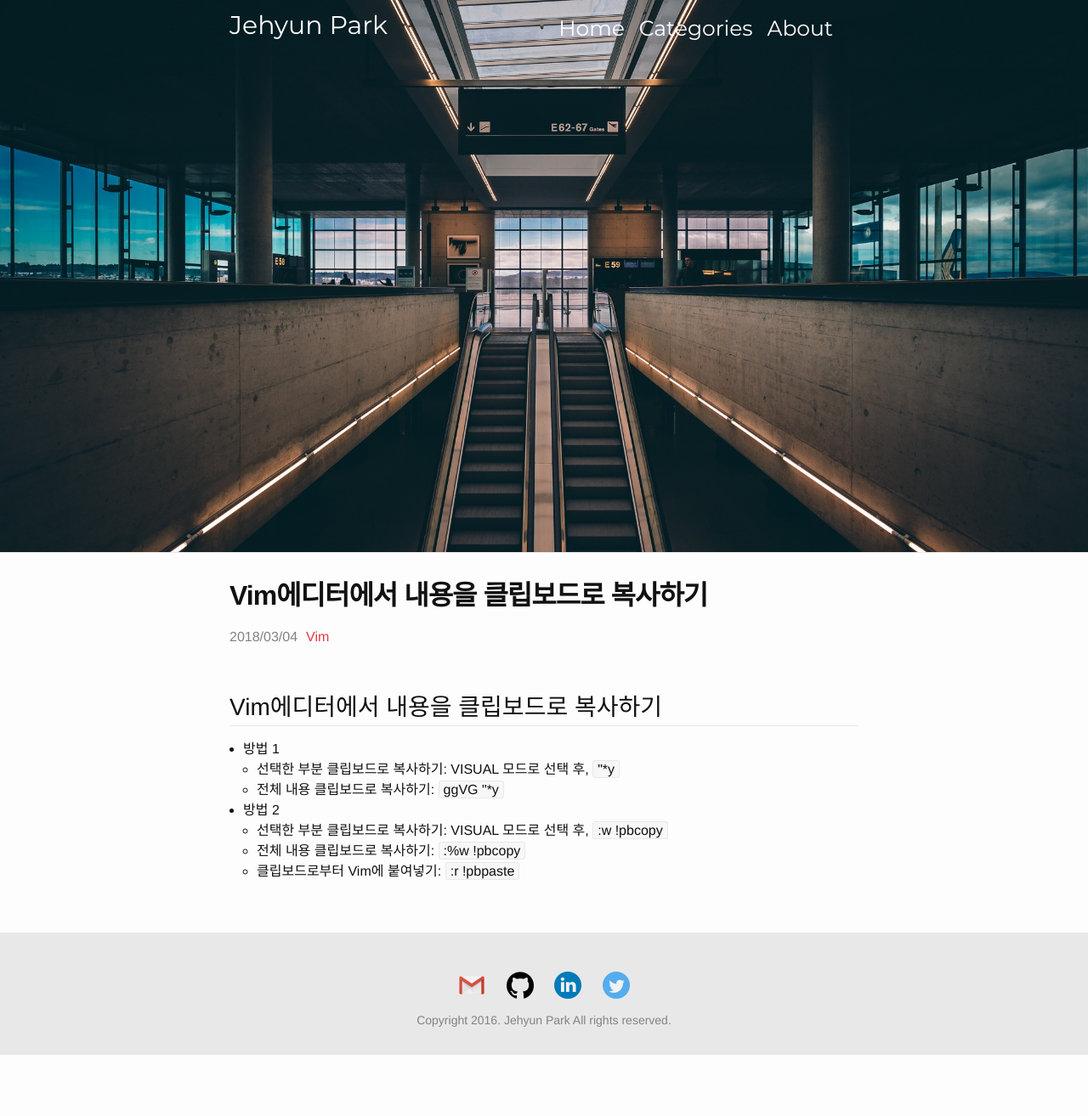
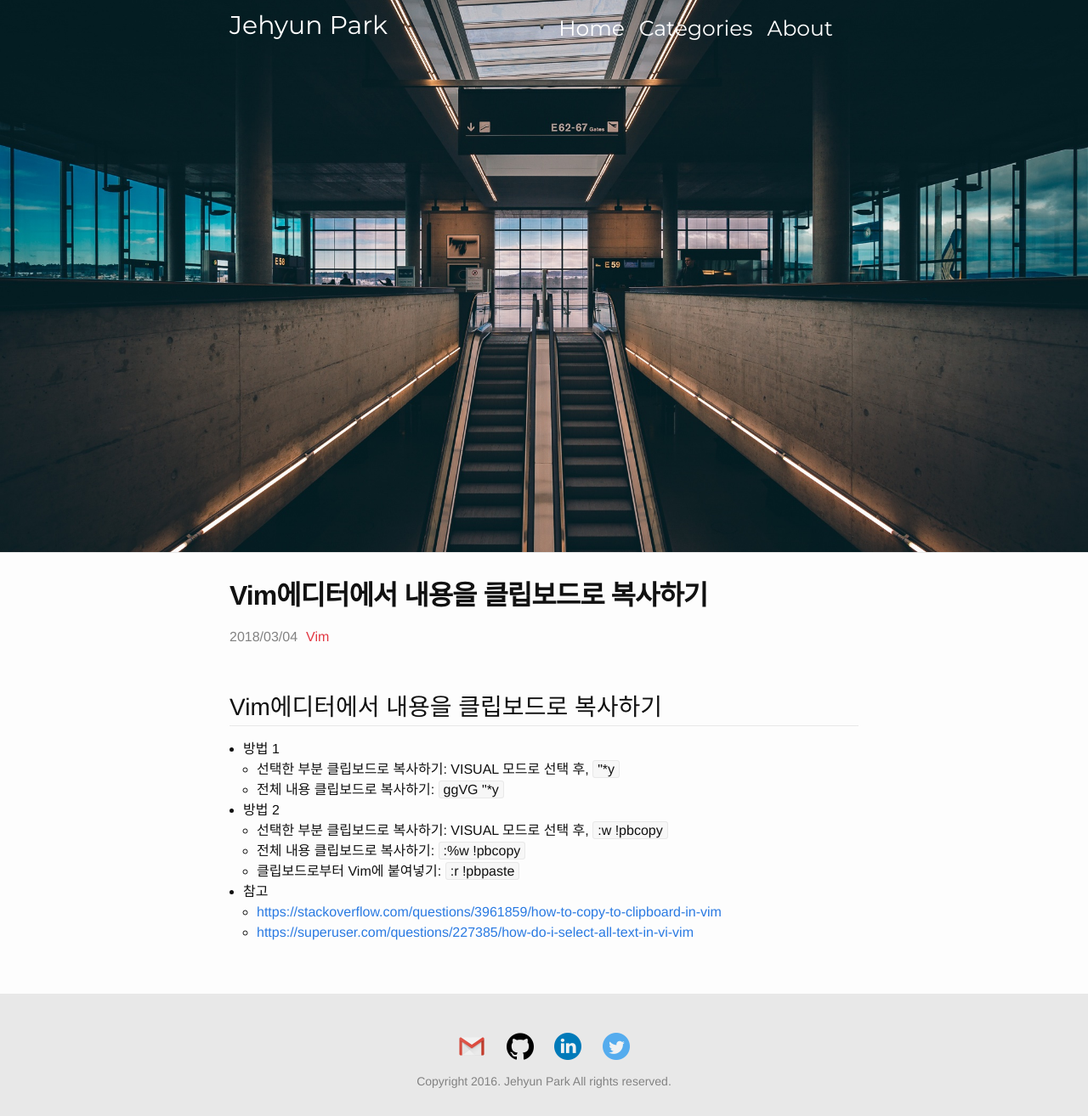
Before and after one commit to jehyunpark/jehyunpark.github.io, a Jekyll site: the page built from _posts/2018-03-04-vim-copy-to-clipboard.md, in a window 1280 px wide. Shown: the whole page at 85% size. Built offline with Jekyll 4.4.1, drawn with Linux system fonts in a browser that asks for light colours; nearby versions of some CDN libraries; some web fonts are replaced; before the commit the page ends 1242 px from its top, so only the background shows below that.

Commit message:
Modify Post

````diff
--- a/_posts/2018-03-04-vim-copy-to-clipboard.md
+++ b/_posts/2018-03-04-vim-copy-to-clipboard.md
@@ -13,3 +13,7 @@ category: Vim
 	- 선택한 부분 클립보드로 복사하기: VISUAL 모드로 선택 후, ```:w !pbcopy```
 	- 전체 내용 클립보드로 복사하기: ```:%w !pbcopy```
 	- 클립보드로부터 Vim에 붙여넣기: ```:r !pbpaste```
+
+- 참고
+	- [https://stackoverflow.com/questions/3961859/how-to-copy-to-clipboard-in-vim](https://stackoverflow.com/questions/3961859/how-to-copy-to-clipboard-in-vim){:target="_blank"}
+	- [https://superuser.com/questions/227385/how-do-i-select-all-text-in-vi-vim](https://superuser.com/questions/227385/how-do-i-select-all-text-in-vi-vim){:target="_blank"}
````
